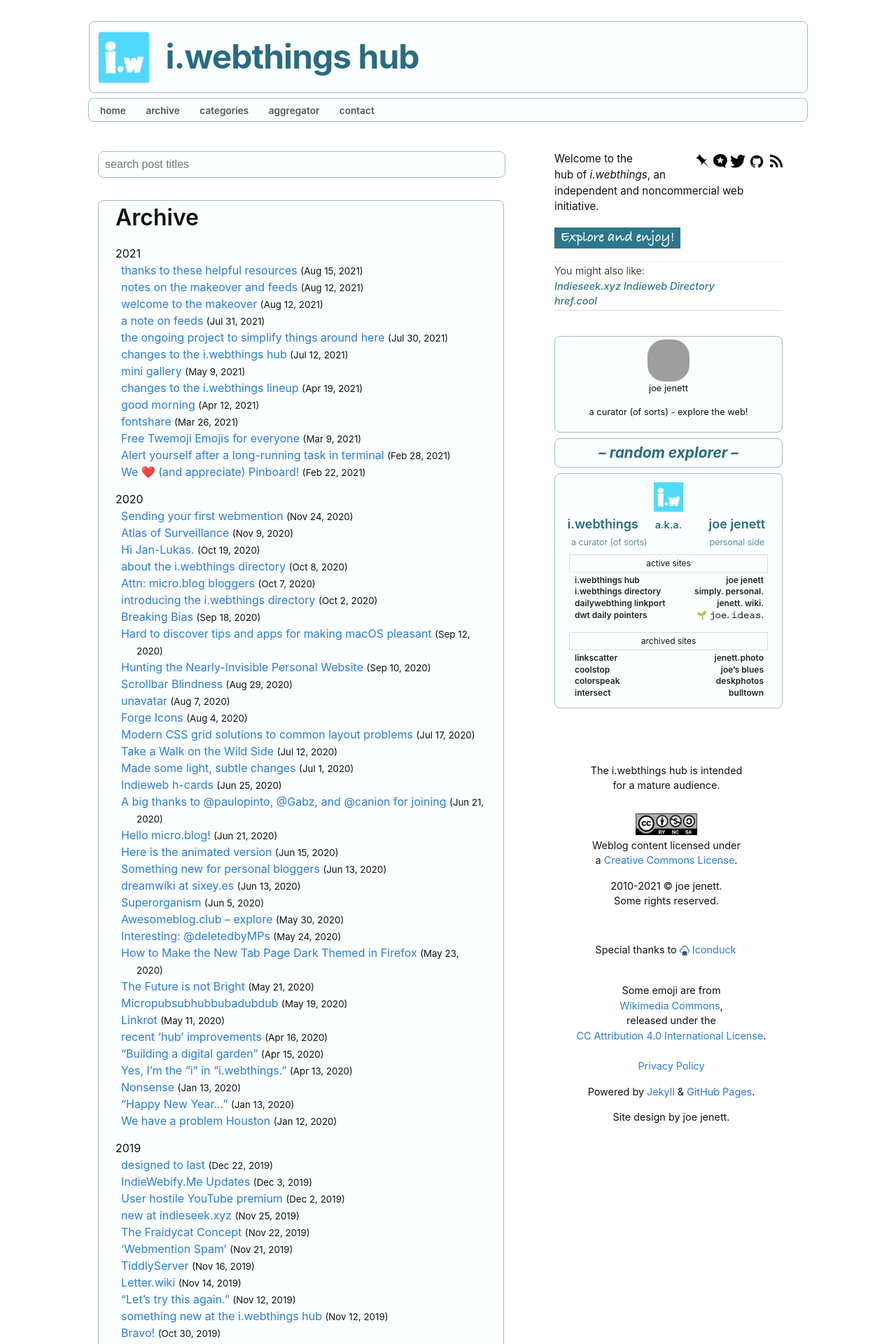
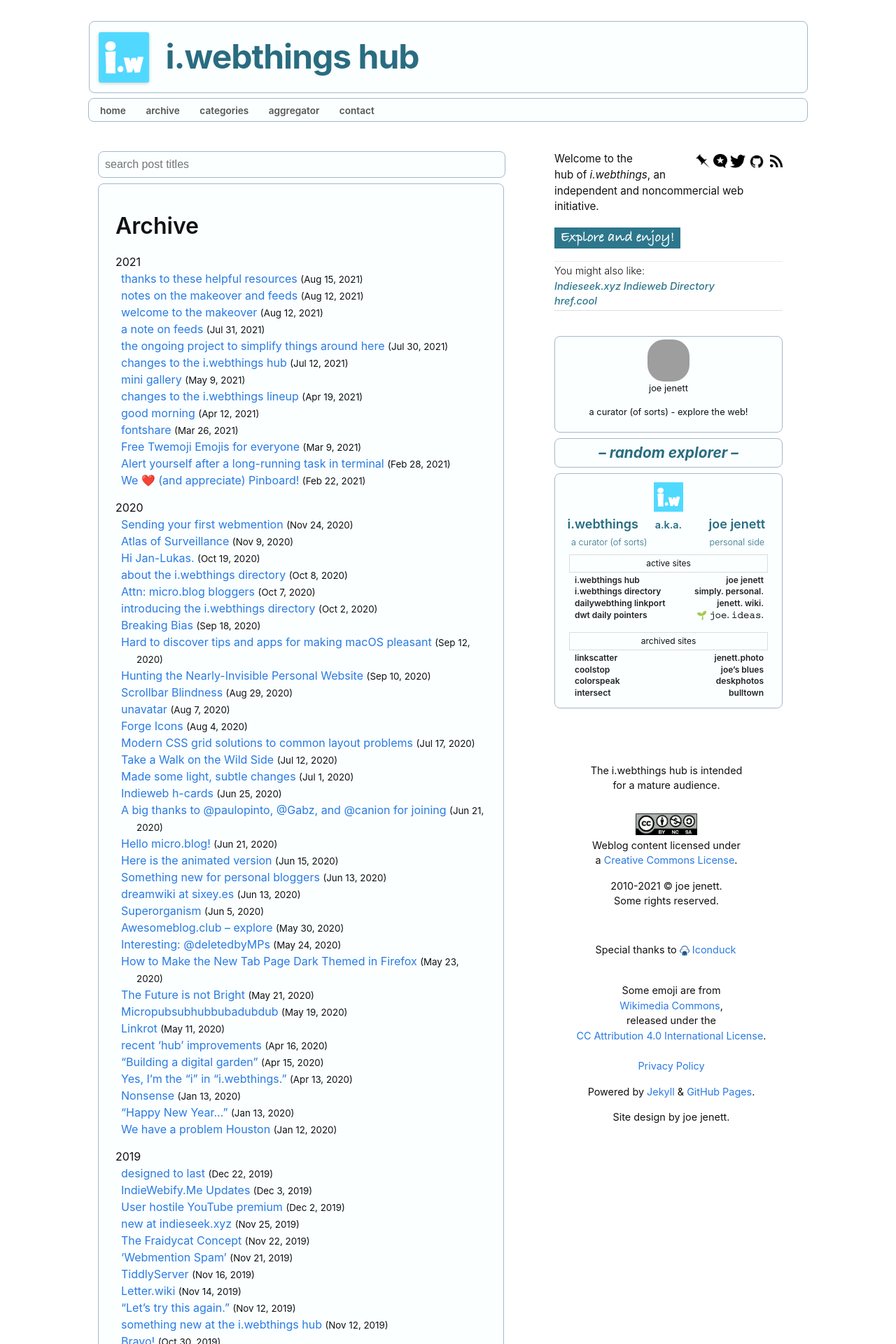
Before and after one commit to joejenett/i.webthings, a Jekyll site: the page built from archive/index.md, in a window 1280 px wide. Shown: the top 1920 px of the page at 70% size. Built offline with Jekyll 4.4.1, drawn with Linux system fonts in a browser that asks for light colours; comment, search, counter and statistics services are not loaded; grey boxes are pictures that could not be loaded.

Commit message:
Update archive.html

```diff
--- a/_layouts/archive.html
+++ b/_layouts/archive.html
@@ -2,7 +2,8 @@
 layout: default
 ---
 
-<div class="home" style="margin-top:36px;">
+<div class="home">
+<div style="margin-top:36px;">
   {%- if page.title -%}
     <h1 class="page-heading">{{ page.title }}</h1>
   {%- endif -%}
@@ -27,5 +28,5 @@ layout: default
   {% endfor %}
 
       <p class="rss-subscribe">subscribe <a href="{{ "/feed.xml" | relative_url }}">via RSS</a></p>
-
 </div>
+</div>
```
